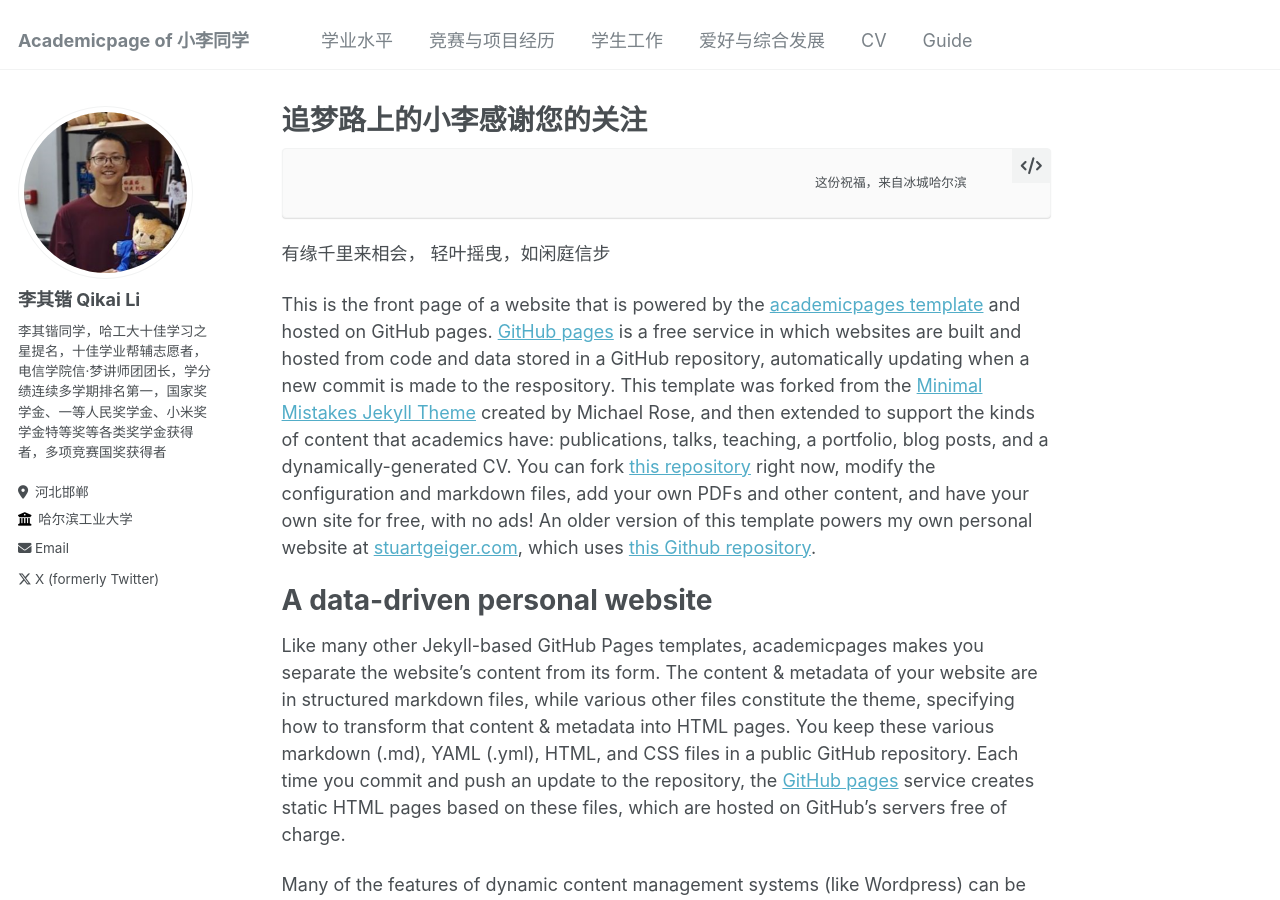
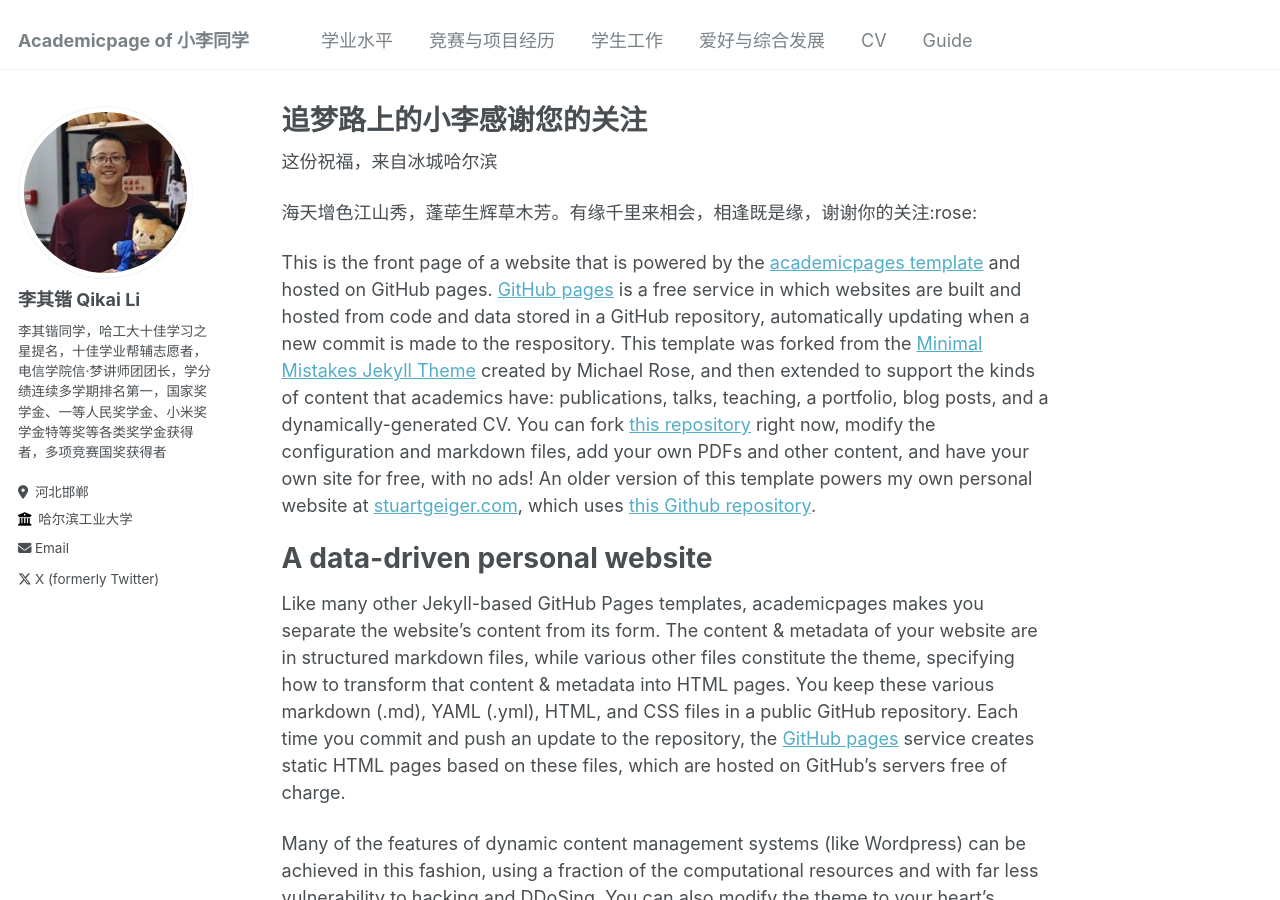
Before and after one commit to HITLqk/lqk, a Jekyll site: the page built from _pages/about.md, in a window 1280 px wide and 900 px high. Built offline with Jekyll 4.4.1, drawn with Linux system fonts in a browser that asks for light colours.

Commit message:
Update about.md

```diff
--- a/_pages/about.md
+++ b/_pages/about.md
@@ -7,11 +7,13 @@ redirect_from:
   - /about.html
 ---
 
-                                                                       这份祝福，来自冰城哈尔滨
+这份祝福，来自冰城哈尔滨
+
+海天增色江山秀，蓬荜生辉草木芳。有缘千里来相会，相逢既是缘，谢谢你的关注:rose:
 
 
-有缘千里来相会，
-轻叶摇曳，如闲庭信步
+
+
 
 
 
```
